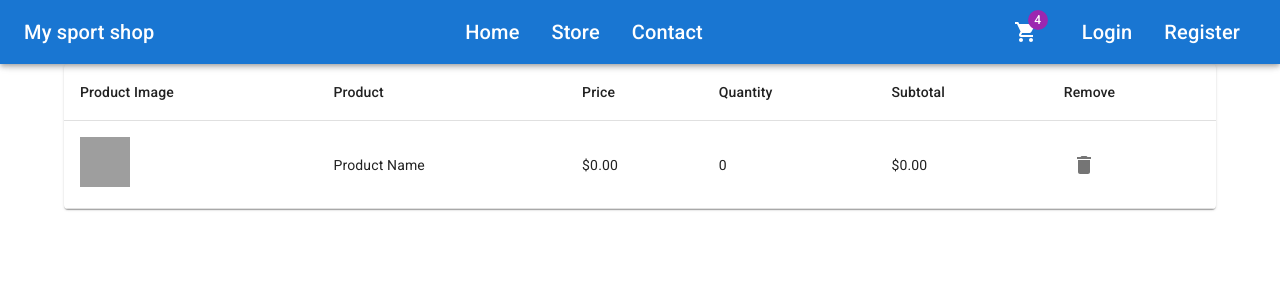
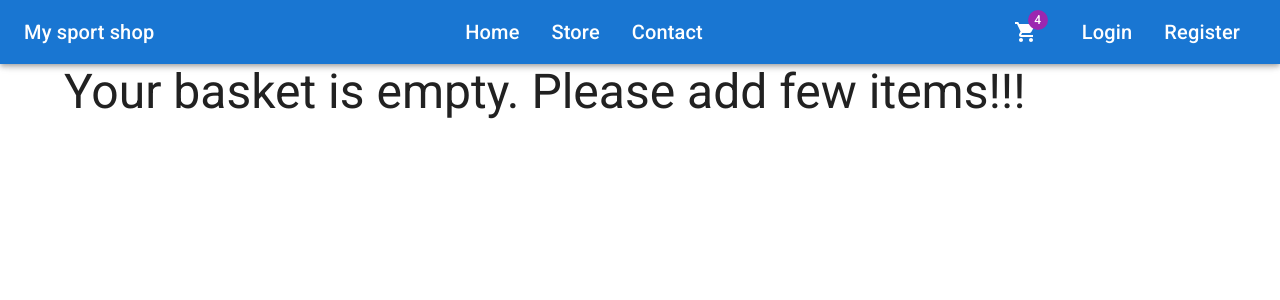
Before and after one commit to mbie95/SportShop, a React (Vite) app in the folder sportshopclient/: page /basket in a window 1280 px wide. Shown: the top 300 px of the page. Built offline with nearby package versions, Linux system fonts and the light colour scheme; grey boxes are pictures that could not be loaded.

Commit message:
Implement BasketPage

```diff
--- a/sportshopclient/src/features/basket/BasketPage.tsx
+++ b/sportshopclient/src/features/basket/BasketPage.tsx
@@ -1,7 +1,47 @@
 import { IconButton, Table, TableBody, TableCell, TableContainer, TableHead, TableRow, Typography, Paper} from "@mui/material";
+import { useAppDispatch, useAppSelector } from "../../app/store/configureStore";
 import DeleteIcon from '@mui/icons-material/Delete';
+import agent from "../../app/api/agent";
+import { Add, Remove } from "@mui/icons-material";
 
 export default function BasketPage() {
+
+    const {basket} = useAppSelector(state => state.basket);
+    const dispatch = useAppDispatch();
+    const {Basket: BasketActions} = agent;
+
+    const extractImageName = (item: Product): string | null => {
+        if (item && item.pictureUrl) {
+            const parts = item.pictureUrl.split('/');
+            if (parts.length > 0) {
+                return parts[parts.length - 1];
+            }
+        }
+        return null;
+    };
+
+    const formatPrice = (price: number): string => {
+      return new Intl.NumberFormat('en-In', {
+        style:'currency',
+        currency: 'USD',
+        minimumFractionDigits: 2
+      }).format(price);
+    }
+
+    const decrementItem = (productId: number, quantity: number = 1)=>{
+        BasketActions.decrementItemQuantity(productId, quantity, dispatch);
+    }
+
+    const incrementItem = (productId: number, quantity: number = 1)=>{
+        BasketActions.incrementItemQuantity(productId, quantity, dispatch);
+    }
+
+    const removeItem = (productId: number)=>{
+        BasketActions.removeItem(productId, dispatch);
+    }
+
+    if(!basket || basket.items.length ===0 ) return <Typography variant="h3">Your basket is empty. Please add few items!!!</Typography>
+
     return (
         <TableContainer component={Paper}>
             <Table>
@@ -16,20 +56,32 @@
                     </TableRow>
                 </TableHead>
                 <TableBody>
-                    <TableRow>
+                    {basket.items.map((item) => (
+                        <TableRow key={item.id}>
                             <TableCell>
-                            <img src="/images/default-product-image.png" alt="Product" width="50" height="50" />
+                                {item.pictureUrl && (
+                                    <img src={"/images/products/"+extractImageName(item)} alt="Product" width="50" height="50" />
+                                )}
                             </TableCell>
-                        <TableCell>Product Name</TableCell>
-                        <TableCell>$0.00</TableCell>
-                        <TableCell>0</TableCell>
-                        <TableCell>$0.00</TableCell>
+                            <TableCell>{item.name}</TableCell>
+                            <TableCell>{formatPrice(item.price)}</TableCell>
                             <TableCell>
-                            <IconButton aria-label="delete">
+                                <IconButton color='error' onClick={() => decrementItem(item.id)}>
+                                    <Remove />
+                                </IconButton>
+                                {item.quantity}
+                                <IconButton color='error' onClick={() => incrementItem(item.id)}>
+                                    <Add />
+                                </IconButton>
+                            </TableCell>
+                            <TableCell>{formatPrice(item.price * item.quantity)}</TableCell>
+                            <TableCell>
+                                <IconButton onClick={() => removeItem(item.id)} aria-label="delete">
                                     <DeleteIcon />
                                 </IconButton>
                             </TableCell>
                         </TableRow>
+                    ))}
                 </TableBody>
             </Table>
         </TableContainer>
```
Lines whose indentation alone changed are shown as unchanged.
